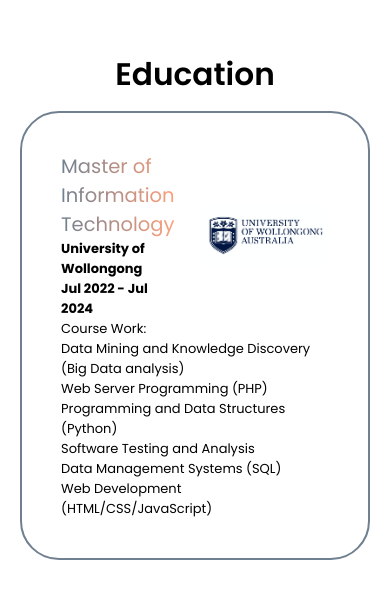
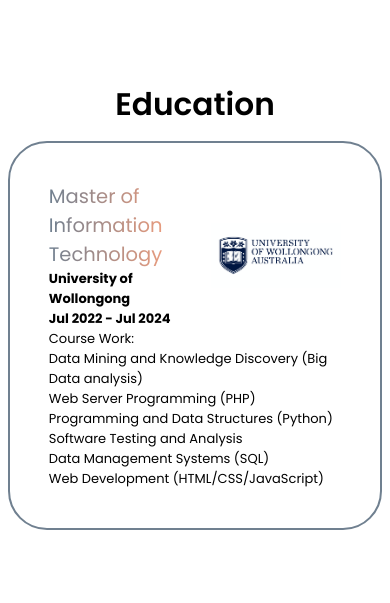
Before and after one commit to wyl987/portfolio, a plain HTML site: page index.html in a window 390 px wide. Shown: the part 961-1564 px from the top of the page. Drawn offline with Linux system fonts and the light colour scheme.

Commit message:
testing for no max width for skill and education

```diff
--- a/style.css
+++ b/style.css
@@ -199,7 +199,7 @@ section{
   flex-direction: column;
   align-items: start;
   justify-content: center;
-  width: max(350px, 90%);
+  /* width: max(350px, 90%); */
   border: 2px solid rgb(112,128,144);
   border-radius: 3rem;
   padding: 3rem;
@@ -280,7 +280,7 @@ section{
   font-weight: 500;
 }
 .skills-container{
-  width: max(350px, 90%);
+  /* width: max(350px, 90%); */
   margin: 0 auto;
   flex-direction: column;
   justify-content: center;
@@ -403,11 +403,8 @@ footer ul li a{
   }
 }
 @media(max-width: 450px) {
-  /* * {
-    font-size: 18px;
-  } */
   section {
-    padding: 8rem 3%;
+    padding: 8rem 2%;
   }
 
   header {
```
